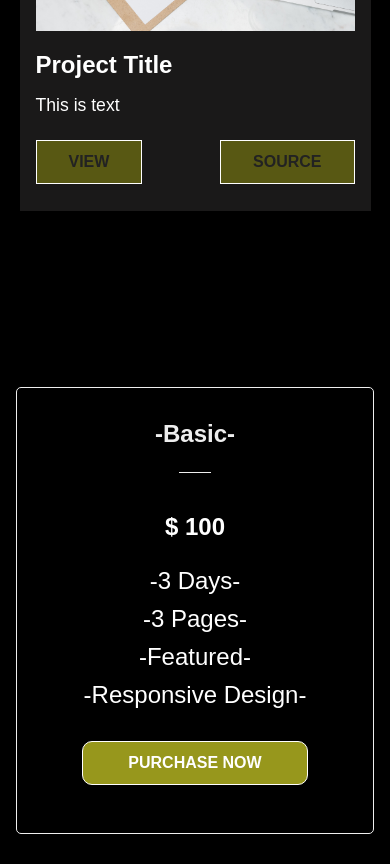
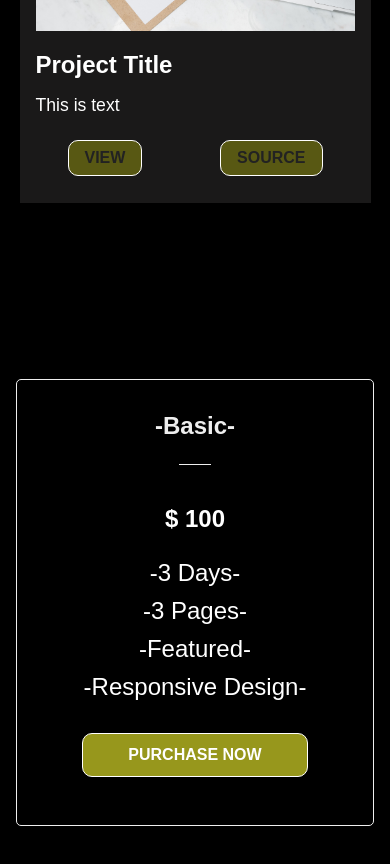
Before and after one commit to Teuton-Roy/my-portfolio-react, a React (Create React App) app: page /project in a window 390 px wide. Shown: the part 840-1704 px from the top of the page. Built offline with nearby package versions, Linux system fonts and the light colour scheme; a web font is replaced by a local one.

Commit message:
change css

```diff
--- a/src/components/WorkCard.js
+++ b/src/components/WorkCard.js
@@ -9,7 +9,7 @@ const WorkCard = () => {
         <h1 className='project-heading'>Projects</h1>
         <div className="project-container">
             <div className="project-card">
-                <img src={pro1} alt="image" />
+                <img src={pro1} alt=""/>
                 <h2 className='project-title'>
                     Project Title
                 </h2>
--- a/src/components/workCard.css
+++ b/src/components/workCard.css
@@ -45,3 +45,22 @@
     justify-content: space-between;
     padding: 0.5rem 0;
 }
+
+.pro-btns .btn{
+    padding: 0.5rem 1rem;
+    border-radius: 10px;
+}
+
+@media screen and (max-width: 740px){
+    .pro-btns {
+        display: flex;
+        justify-content: space-between;
+        padding: 0.5rem 2rem;
+    }
+
+    .pro-btns .btn {
+        display: flex;
+        justify-content: space-around;
+        padding: 0.5rem 1rem;
+    }
+}
```
